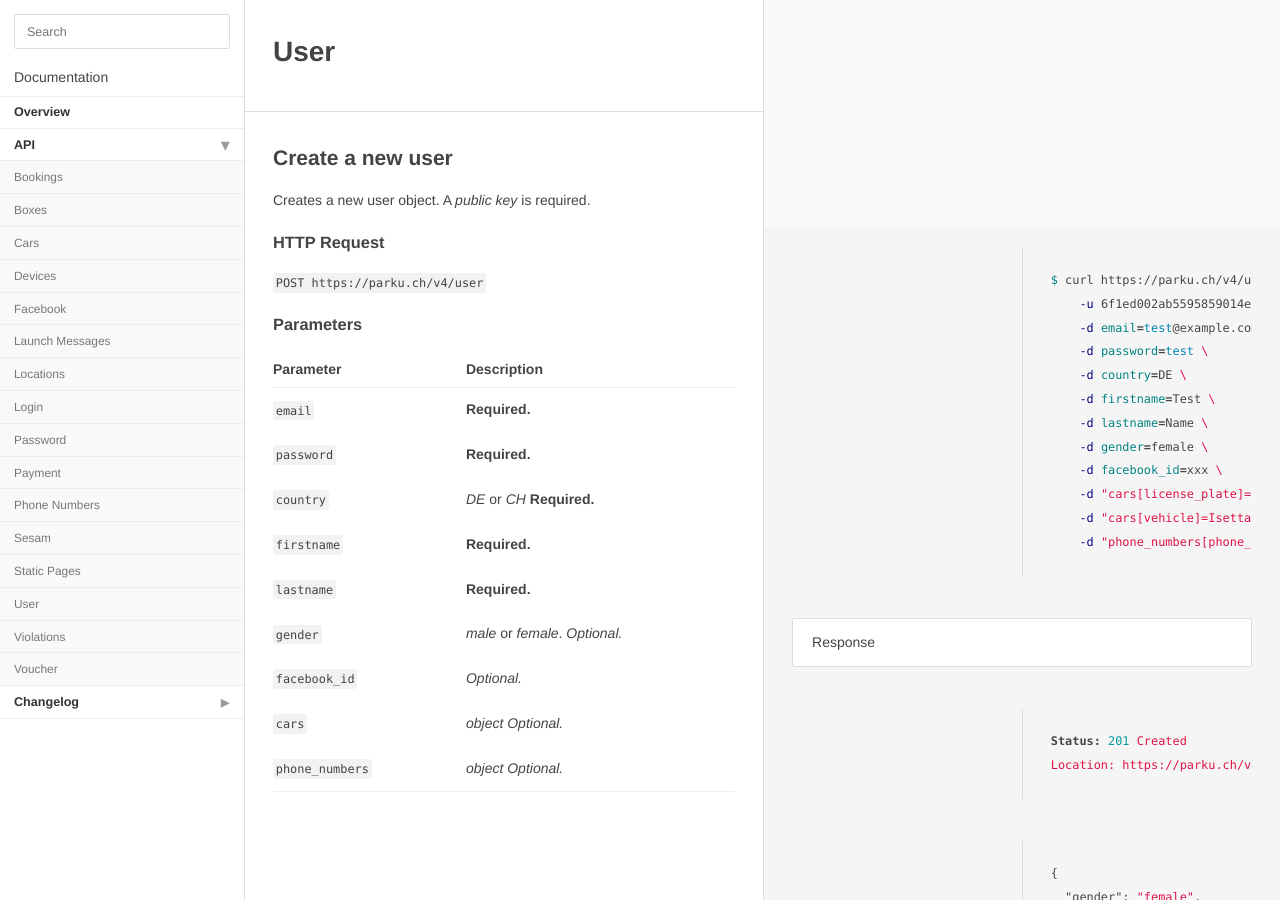
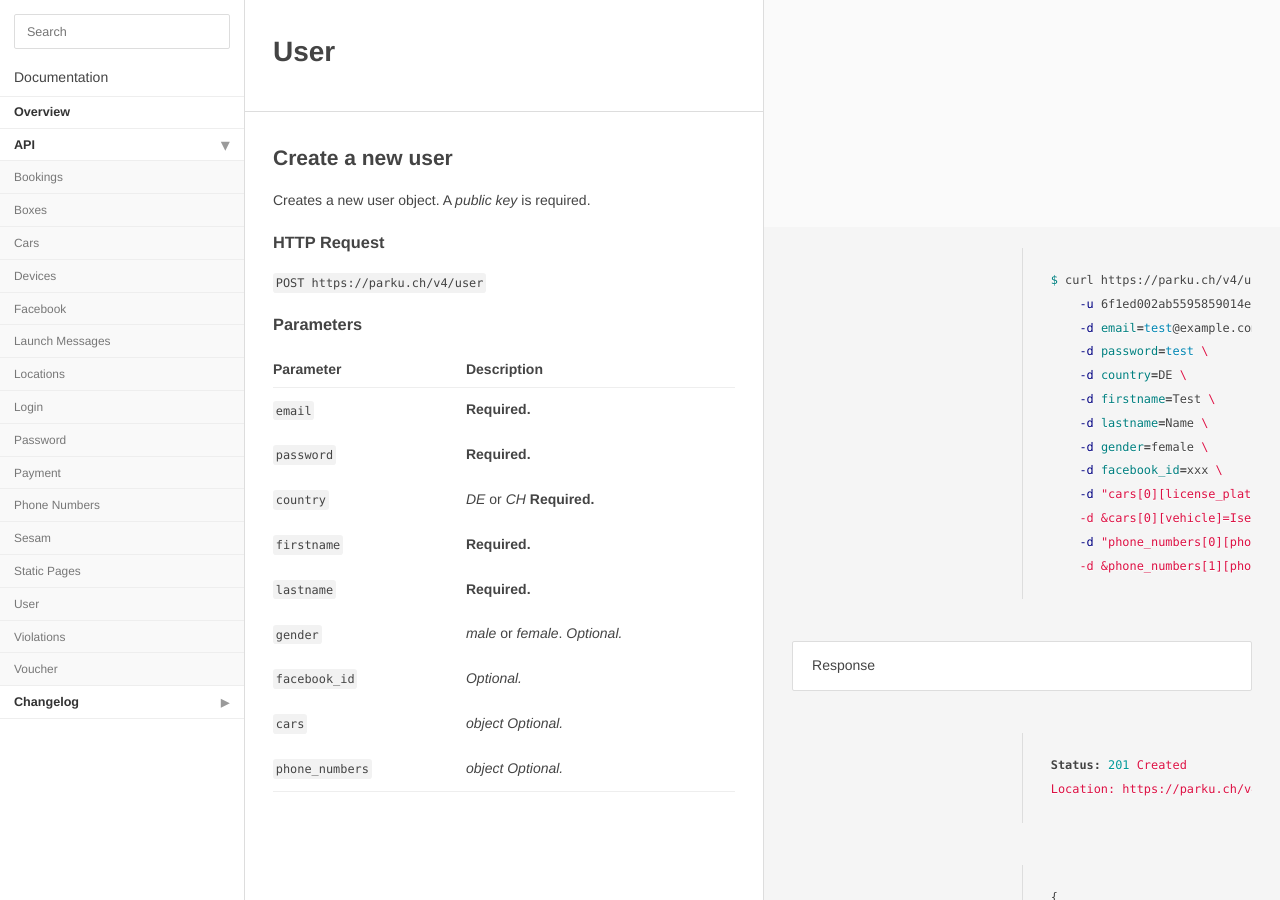
Before and after one commit to parku/docs, a Jekyll site: the page built from api/user.md, in a window 1280 px wide and 900 px high. Built offline with Jekyll 4.4.1, drawn with Linux system fonts in a browser that asks for light colours; Markdown is read by kramdown in place of the engine named in the settings.

Commit message:
modified curl syntax to create user with cars and phone_numbers

````diff
--- a/api/user.md
+++ b/api/user.md
@@ -20,9 +20,10 @@
     -d lastname=Name \
     -d gender=female \
     -d facebook_id=xxx \
-    -d "cars[license_plate]=B-AB 1234" \
-    -d "cars[vehicle]=Isetta" \
-    -d "phone_numbers[phone_number]=+493057701873"
+    -d "cars[0][license_plate]=B-AB 1234 \
+    -d &cars[0][vehicle]=Isetta" \
+    -d "phone_numbers[0][phone_number]=+493057701873 \
+    -d &phone_numbers[1][phone_number]=+401234567434"
 ```
 
 > Response
````
